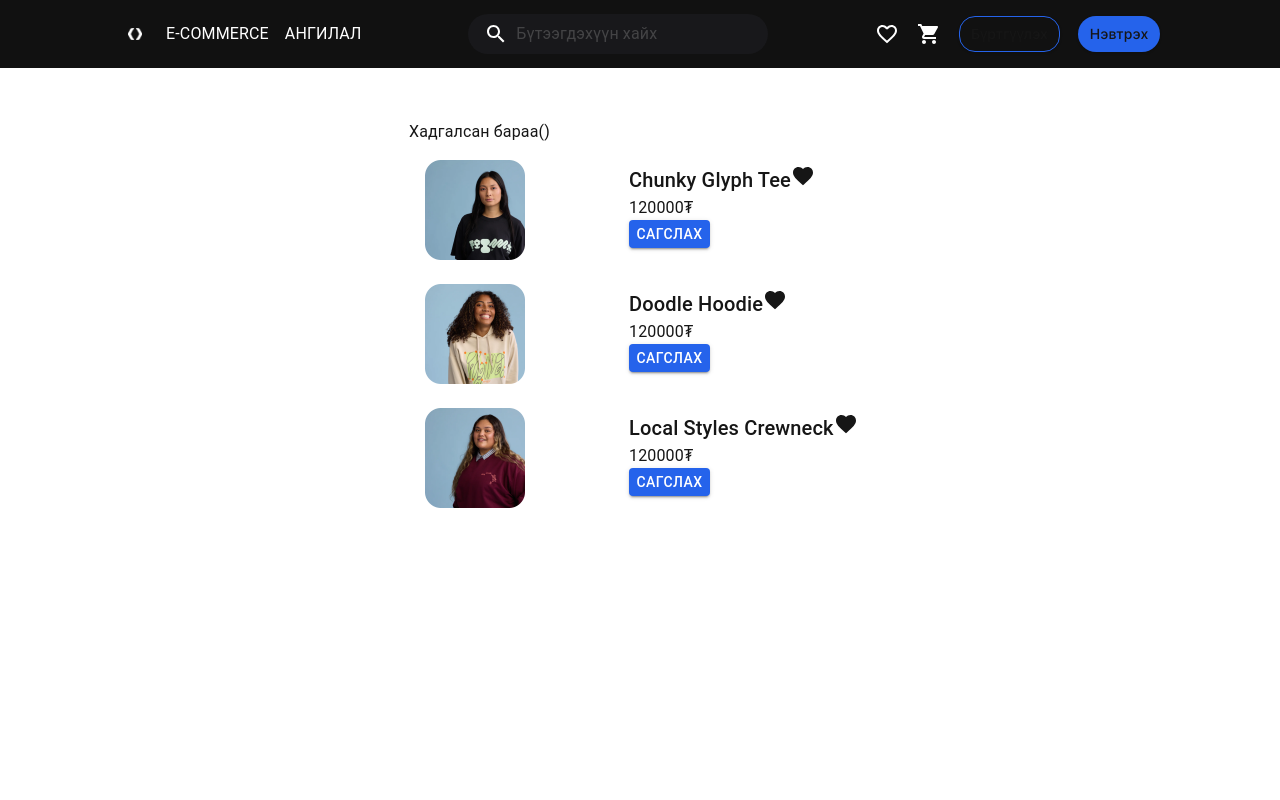
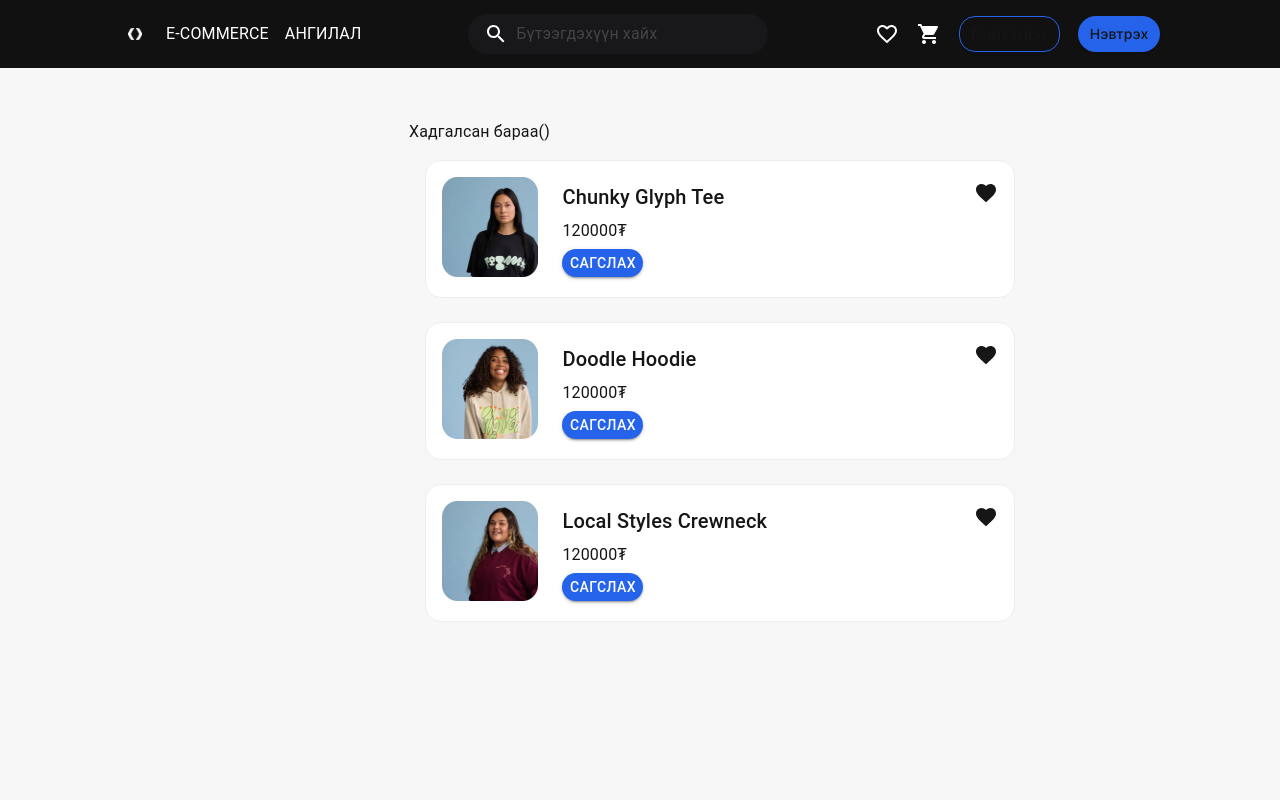
Before and after one commit to leap-1e-team1/E-COMMERCE, a Next.js app in the folder front-end/: page /savepage in a window 1280 px wide. Shown: the top 800 px of the page. Built offline with nearby package versions, Linux system fonts and the light colour scheme.

Commit message:
savepagezasalt

```diff
--- a/front-end/package.json
+++ b/front-end/package.json
@@ -15,7 +15,9 @@
     "@mui/material": "^6.1.4",
     "@types/axios": "^0.9.36",
     "@types/express": "^5.0.0",
-    "axios": "^1.7.7",
+    "@mui/system": "^6.1.4",
+    "@radix-ui/react-icons": "^1.3.0",
+    "@radix-ui/react-slot": "^1.1.0",
     "axios": "^1.7.7",
     "express": "^4.21.1",
     "next": "14.2.14",
--- a/front-end/src/app/layout.tsx
+++ b/front-end/src/app/layout.tsx
@@ -36,13 +36,13 @@ export default function RootLayout({
               display: "flex",
               flexDirection: "column",
               minHeight: "100vh",
+              backgroundColor: "#F7F7F8",
             }}
           >
             {pathname.includes("admin") ? <></> : <Header />}
             <Box component="main" sx={{ flex: 1 }}>
               {children}
             </Box>
-
             {pathname.includes("admin") ? <></> : <Footer />}
           </Box>
         </MuiProvider>
--- a/front-end/src/components/savecomp/Savebox.tsx
+++ b/front-end/src/components/savecomp/Savebox.tsx
@@ -1,6 +1,7 @@
 import { Stack, Box, Typography, ImageList, Button } from "@mui/material";
 import FavoriteIcon from "@mui/icons-material/Favorite";
 import React from "react";
+import { borders } from "@mui/system";
 
 const Savebox = () => {
   const routers = [
@@ -26,30 +27,46 @@ const Savebox = () => {
       sx={{
         width: "622px",
         height: "132px",
-        radius: "16px",
-        border: "1px",
+        borderRadius: "16px",
         padding: "16px",
         gap: "24px",
       }}
     >
       {routers.map(({ text, price, image }, index) => (
         <Stack
-          sx={{ display: "flex", flexDirection: "row" }}
+          sx={{
+            display: "flex",
+            flexDirection: "row",
+            backgroundColor: "#FFFFFF",
+            borderRadius: "16px",
+            border: "1px solid #ECEDF0",
+            padding: "16px",
+            gap: "24px",
+          }}
           key={index}
           spacing={1}
         >
-          <ImageList>
+          <Stack sx={{ width: "100px", height: "100px" }}>
             <img src={image} style={{ width: "100px", height: "100px" }} />
-          </ImageList>
-          <Stack>
+          </Stack>
+          <Stack
+            sx={{
+              marginTop: 0,
+              width: "402px",
+              height: "100px",
+              display: "flex",
+              flexDirection: "column",
+              gap: "6px",
+            }}
+          >
             <Typography variant="h6">{text}</Typography>
             <Typography variant="body1">{price}</Typography>
             <Button
-              sx={{ width: "81px", radius: "14px", height: "28px" }}
+              sx={{ width: "81px", borderRadius: "14px", height: "28px" }}
               variant="contained"
               color="secondary"
             >
-              Сагслах
+              сагслах
             </Button>
           </Stack>
           <FavoriteIcon />
```
Also changed, not shown: 1 other file (tests, documents, lock files or other folders).
